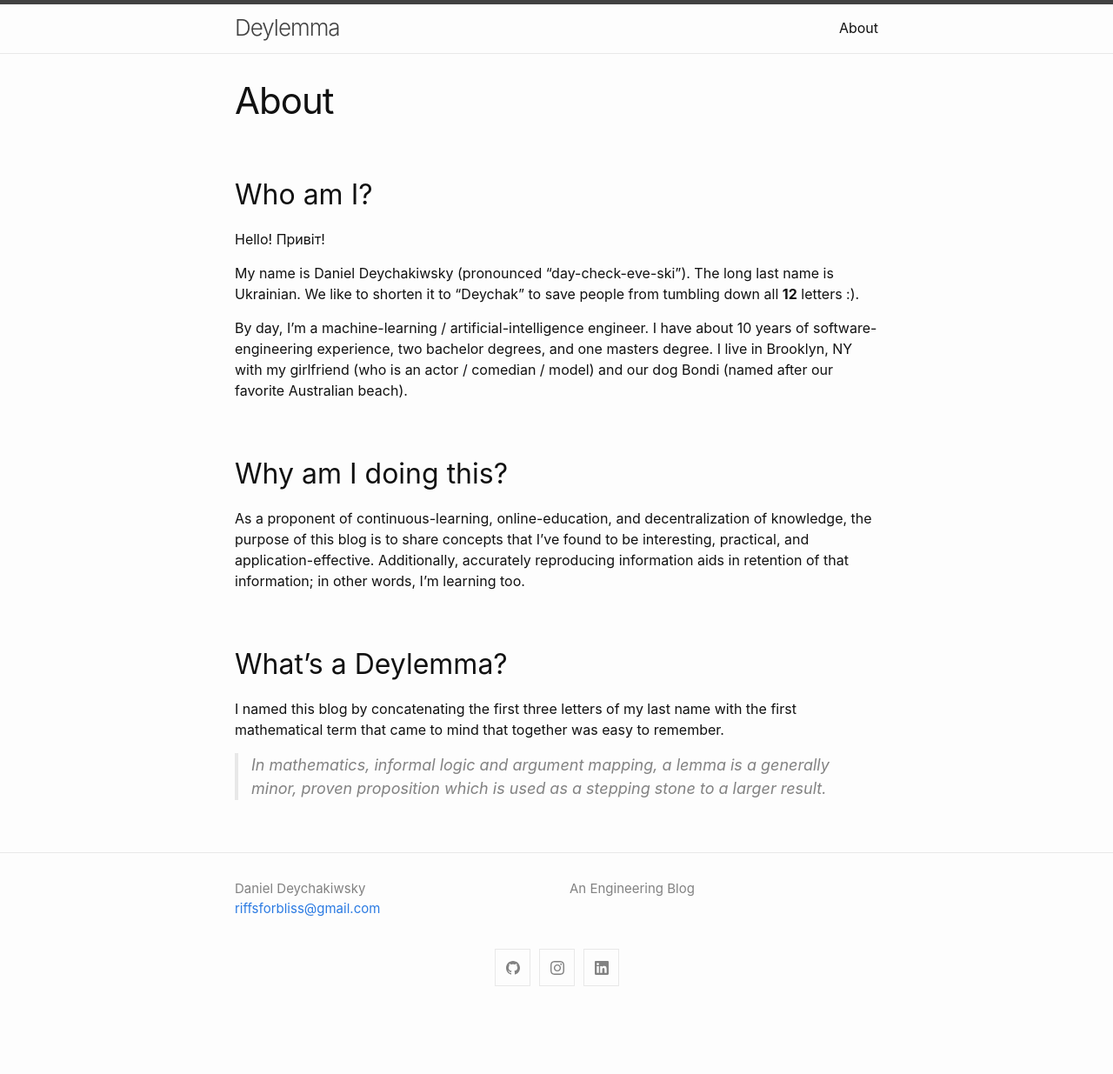
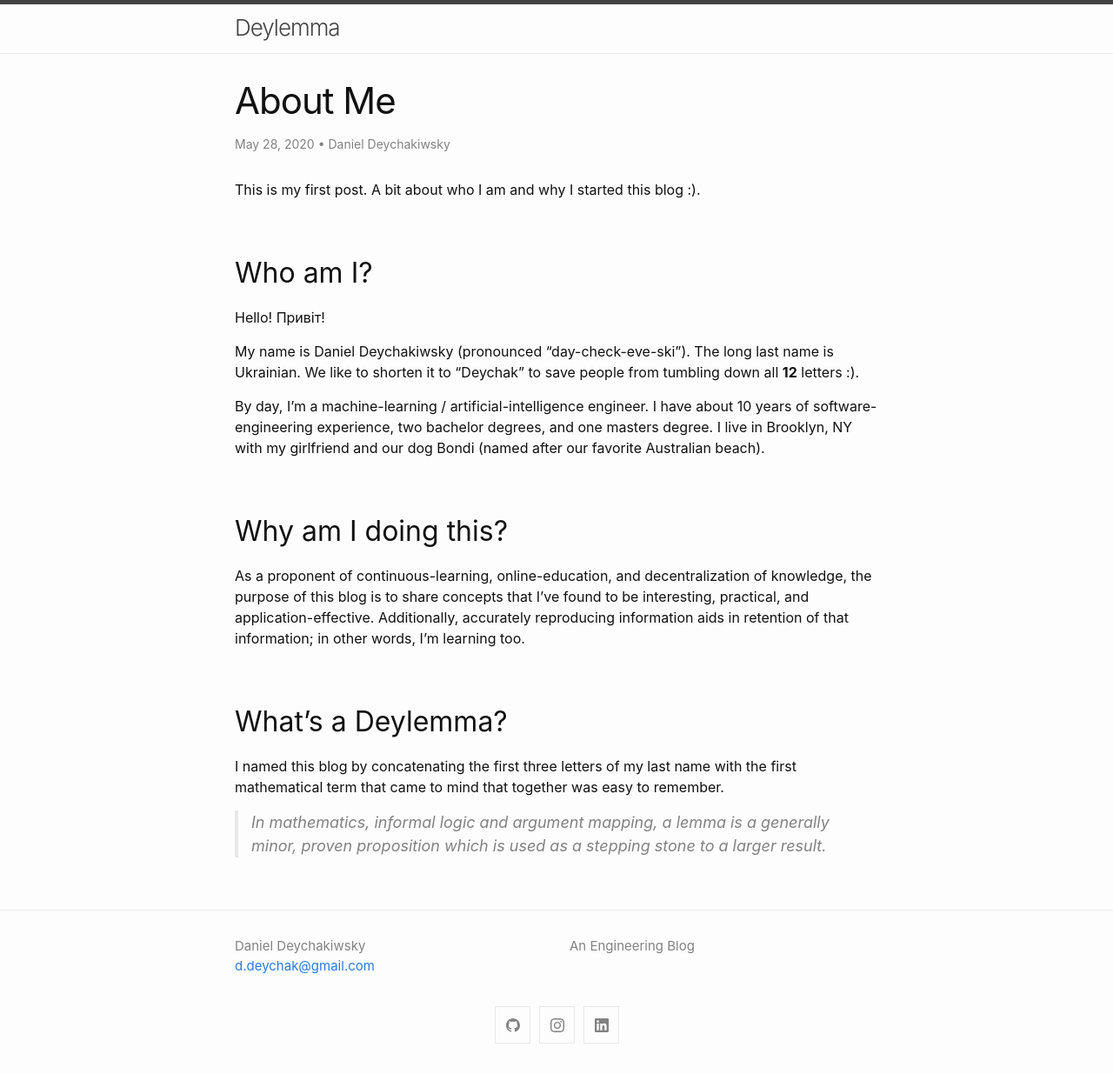
Before and after one commit to daniel-deychakiwsky/daniel-deychakiwsky.github.io, a Jekyll site: the page built from _posts/2020-05-28-about-me.md, in a window 1280 px wide. Shown: the whole page at 87% size. Built offline with Jekyll 4.4.1, drawn with Linux system fonts in a browser that asks for light colours; before the commit the page ends 1169 px from its top, so only the background shows below that.

Commit message:
revert to old theme and update

```diff
--- a/_config.yml
+++ b/_config.yml
@@ -1,14 +1,13 @@
 title: Deylemma
 author:
   name: Daniel Deychakiwsky
-  email: riffsforbliss@gmail.com
+  email: d.deychak@gmail.com
 description: > # this means to ignore newlines until "show_excerpts:"
   An Engineering Blog
 
 show_excerpts: true # set to true to show excerpts on the homepage
 google_analytics: UA-167979011-1
 header_pages:
-  - about.md
 
 # Minima date format
 # refer to https://shopify.github.io/liquid/filters/date/ if you want to customize this
--- a/about.md
+++ b/_posts/2020-05-28-about-me.md
@@ -1,8 +1,14 @@
 ---
-layout: page
-title: About
-permalink: /about/
+layout: post
+title: About Me
+categories: about
+author: Daniel Deychakiwsky
+meta: About Me
+mathjax: false
+permalink: /:title
 ---
+
+This is my first post. A bit about who I am and why I started this blog :).
 
 ## Who am I?
 
@@ -15,8 +21,7 @@
 By day, I'm a machine-learning / artificial-intelligence engineer.
 I have about 10 years of software-engineering experience,
 two bachelor degrees, and one masters degree. I live in Brooklyn,
-NY with my girlfriend (who is an actor / comedian / model) and
-our dog Bondi (named after our favorite Australian beach).
+NY with my girlfriend and our dog Bondi (named after our favorite Australian beach).
 
 ## Why am I doing this?
 
```
Also changed, not shown: 6 other files.
